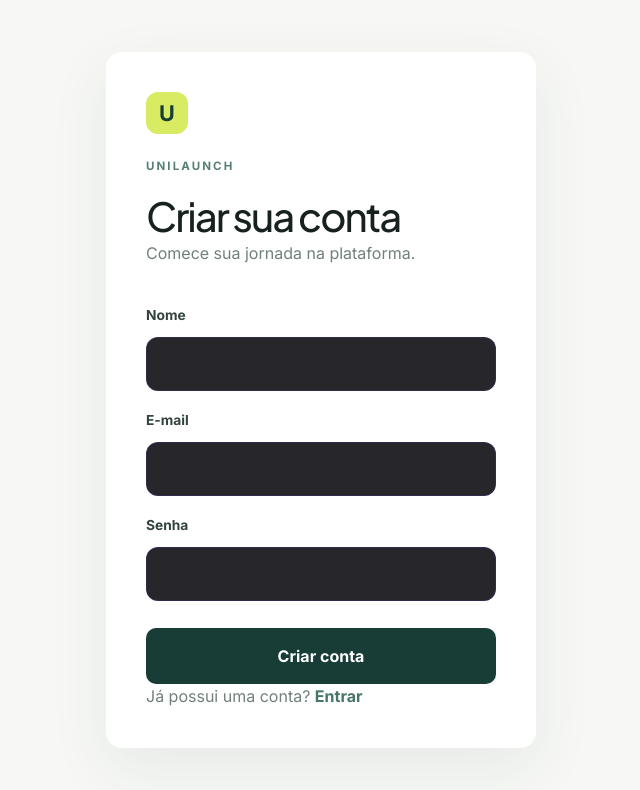
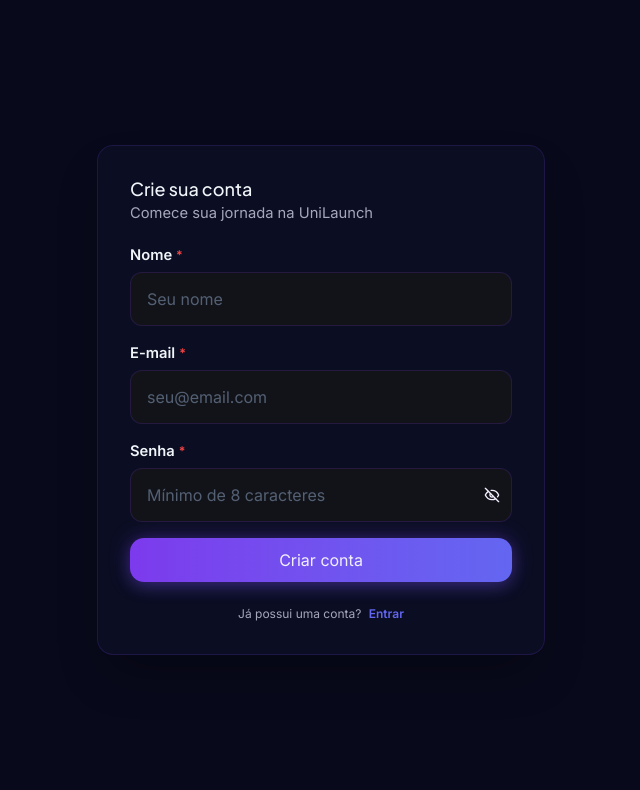
Before and after one commit to unilaunch-jacarei/platform, a SvelteKit app in the folder frontend/: page /cadastro in a window 1280 px wide. Shown: the top 790 px of the page, without its empty margins (319-959 px from the left). Built offline with nearby package versions, Linux system fonts and the light colour scheme; no server answers.

Commit message:
Tela de cadastro e logo provisória

```diff
--- /dev/null
+++ b/frontend/src/lib/components/organisms/RegisterForm.svelte
@@ -0,0 +1,79 @@
+<script lang="ts">
+  import { enhance } from "$app/forms";
+  import Button from "$lib/components/atoms/Button/Button.svelte";
+  import FormField from "$lib/components/molecules/FormField/FormField.svelte";
+  import FormHeader from "$lib/components/molecules/FormHeader/FormHeader.svelte";
+  import FormFooter from "$lib/components/molecules/FormFooter/FormFooter.svelte";
+  import Card from "$lib/components/layouts/Card/Card.svelte";
+
+  let submitting = $state(false);
+  let { form } = $props();
+
+  function handleSubmit() {
+    submitting = true;
+    return async ({ update }: { update: () => Promise<void> }) => {
+      await update();
+      submitting = false;
+    };
+  }
+</script>
+
+<Card class="w-full max-w-[400px]">
+  <FormHeader
+    title="Crie sua conta"
+    description="Comece sua jornada na UniLaunch"
+  />
+
+  <form method="POST" use:enhance={handleSubmit} class="flex flex-col gap-4">
+    {#if form?.error}
+      <div
+        class="p-3 text-xs rounded-lg bg-destructive/10 border border-destructive/20 text-destructive font-medium"
+        role="alert"
+      >
+        {form.error}
+      </div>
+    {/if}
+
+    <FormField
+      id="nome"
+      name="nome"
+      label="Nome"
+      placeholder="Seu nome"
+      autocomplete="name"
+      value={form?.nome ?? ""}
+      required
+    />
+
+    <FormField
+      id="email"
+      name="email"
+      label="E-mail"
+      type="email"
+      placeholder="seu@email.com"
+      autocomplete="email"
+      value={form?.email ?? ""}
+      required
+    />
+
+    <FormField
+      id="password"
+      name="password"
+      label="Senha"
+      type="password"
+      placeholder="Mínimo de 8 caracteres"
+      autocomplete="new-password"
+      minlength="8"
+      required
+    />
+
+    <Button type="submit" size="lg" class="w-full mt-2" disabled={submitting}>
+      {submitting ? "Criando conta..." : "Criar conta"}
+    </Button>
+  </form>
+
+  <FormFooter
+    text="Já possui uma conta?"
+    linkLabel="Entrar"
+    linkHref="/login"
+  />
+</Card>
--- a/frontend/src/routes/cadastro/+page.svelte
+++ b/frontend/src/routes/cadastro/+page.svelte
@@ -1,184 +1,14 @@
 <script lang="ts">
-  import { enhance } from '$app/forms';
+  import CenteredContent from "$lib/components/layouts/CenteredContent/CenteredContent.svelte";
+  import RegisterForm from "$lib/components/organisms/RegisterForm.svelte";
 
   let { form } = $props();
-  let submitting = $state(false);
-
-  function handleSubmit() {
-    submitting = true;
-    return async ({ update }: { update: () => Promise<void> }) => {
-      await update();
-      submitting = false;
-    };
-  }
 </script>
 
 <svelte:head>
   <title>Criar conta | UniLaunch</title>
 </svelte:head>
 
-<main class="page">
-  <section class="card">
-    <div class="brand-mark">U</div>
-
-    <p class="eyebrow">UNILAUNCH</p>
-    <h1>Criar sua conta</h1>
-    <p class="subtitle">Comece sua jornada na plataforma.</p>
-
-    <form method="POST" use:enhance={handleSubmit} aria-busy={submitting}>
-      <label for="nome">Nome</label>
-      <input
-        id="nome"
-        name="nome"
-        type="text"
-        value={form?.nome ?? ""}
-        autocomplete="name"
-        required
-      />
-
-      <label for="email">E-mail</label>
-      <input
-        id="email"
-        name="email"
-        type="email"
-        value={form?.email ?? ""}
-        autocomplete="email"
-        required
-      />
-
-      <label for="password">Senha</label>
-      <input
-        id="password"
-        name="password"
-        type="password"
-        minlength="8"
-        autocomplete="new-password"
-        required
-      />
-
-      {#if form?.error}
-        <p class="error" role="alert">{form.error}</p>
-      {/if}
-
-      <button type="submit" disabled={submitting}>
-        {#if submitting}<span class="spinner" aria-hidden="true"></span>{/if}
-        {submitting ? 'Criando conta…' : 'Criar conta'}
-      </button>
-    </form>
-
-    <p class="footer">
-      Já possui uma conta?
-      <a href="/login">Entrar</a>
-    </p>
-  </section>
-</main>
-
-<style>
-  .page {
-    min-height: 100vh;
-    display: grid;
-    place-items: center;
-    padding: 2rem;
-    background: #f7f8f5;
-  }
-
-  .card {
-    width: min(100%, 430px);
-    padding: 2.5rem;
-    border-radius: 16px;
-    background: white;
-    box-shadow: 0 20px 60px #173d3614;
-  }
-
-  .brand-mark {
-    display: grid;
-    place-items: center;
-    width: 42px;
-    height: 42px;
-    border-radius: 12px;
-    background: #d8eb63;
-    color: #173d36;
-    font-weight: 800;
-    font-size: 1.35rem;
-  }
-
-  .eyebrow {
-    margin: 1.5rem 0 1rem;
-    color: #56806f;
-    font-size: 0.72rem;
-    font-weight: 800;
-    letter-spacing: 0.18em;
-  }
-
-  h1 {
-    margin: 0;
-    color: #17211f;
-    font-size: 2.5rem;
-    letter-spacing: -0.05em;
-  }
-
-  .subtitle,
-  .footer {
-    color: #71807b;
-  }
-
-  form {
-    display: grid;
-    gap: 0.7rem;
-    margin-top: 2rem;
-  }
-
-  label {
-    margin-top: 0.5rem;
-    color: #33433e;
-    font-size: 0.86rem;
-    font-weight: 700;
-  }
-
-  input {
-    width: 100%;
-    border: 1px solid #d9e0da;
-    border-radius: 10px;
-    padding: 0.9rem 1rem;
-    font: inherit;
-  }
-
-  button {
-    margin-top: 1rem;
-    border: 0;
-    border-radius: 10px;
-    padding: 1rem;
-    background: #173d36;
-    color: white;
-    cursor: pointer;
-    font: inherit;
-    font-weight: 700;
-  }
-
-  button:disabled { cursor: wait; opacity: 0.7; }
-
-  .spinner {
-    display: inline-block;
-    width: 1rem;
-    height: 1rem;
-    margin-right: 0.5rem;
-    border: 2px solid #ffffff66;
-    border-top-color: #fff;
-    border-radius: 50%;
-    vertical-align: -0.15rem;
-    animation: spin 0.7s linear infinite;
-  }
-
-  @keyframes spin { to { transform: rotate(360deg); } }
-
-  .error {
-    color: #a33d38;
-    font-size: 0.85rem;
-  }
-
-  a {
-    color: #477665;
-    font-weight: 700;
-    text-decoration: none;
-  }
-</style>
+<CenteredContent>
+  <RegisterForm {form} />
+</CenteredContent>
```
Also changed, not shown: frontend/src/lib/assets/favicon.svg, 1 other file (tests, documents, lock files or other folders).
